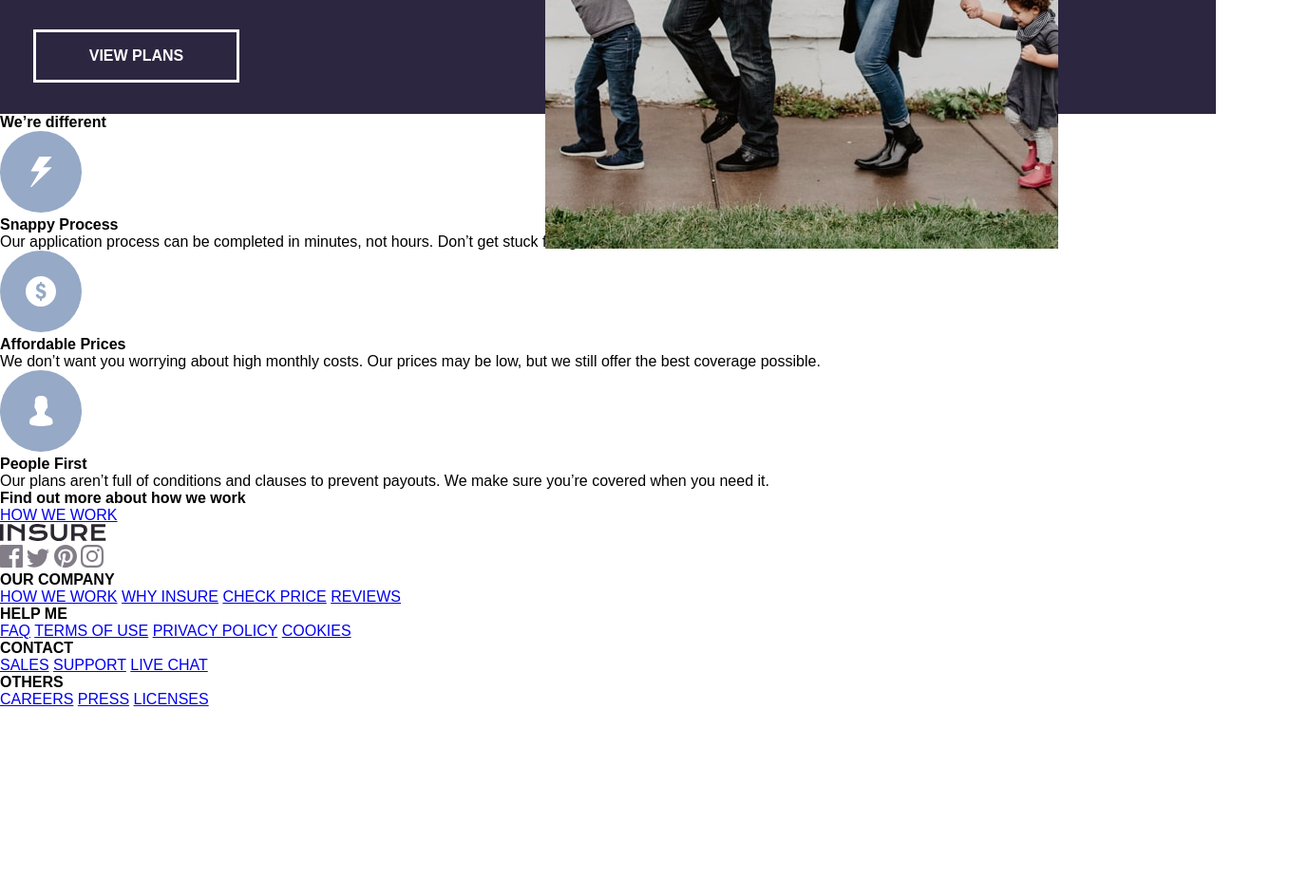
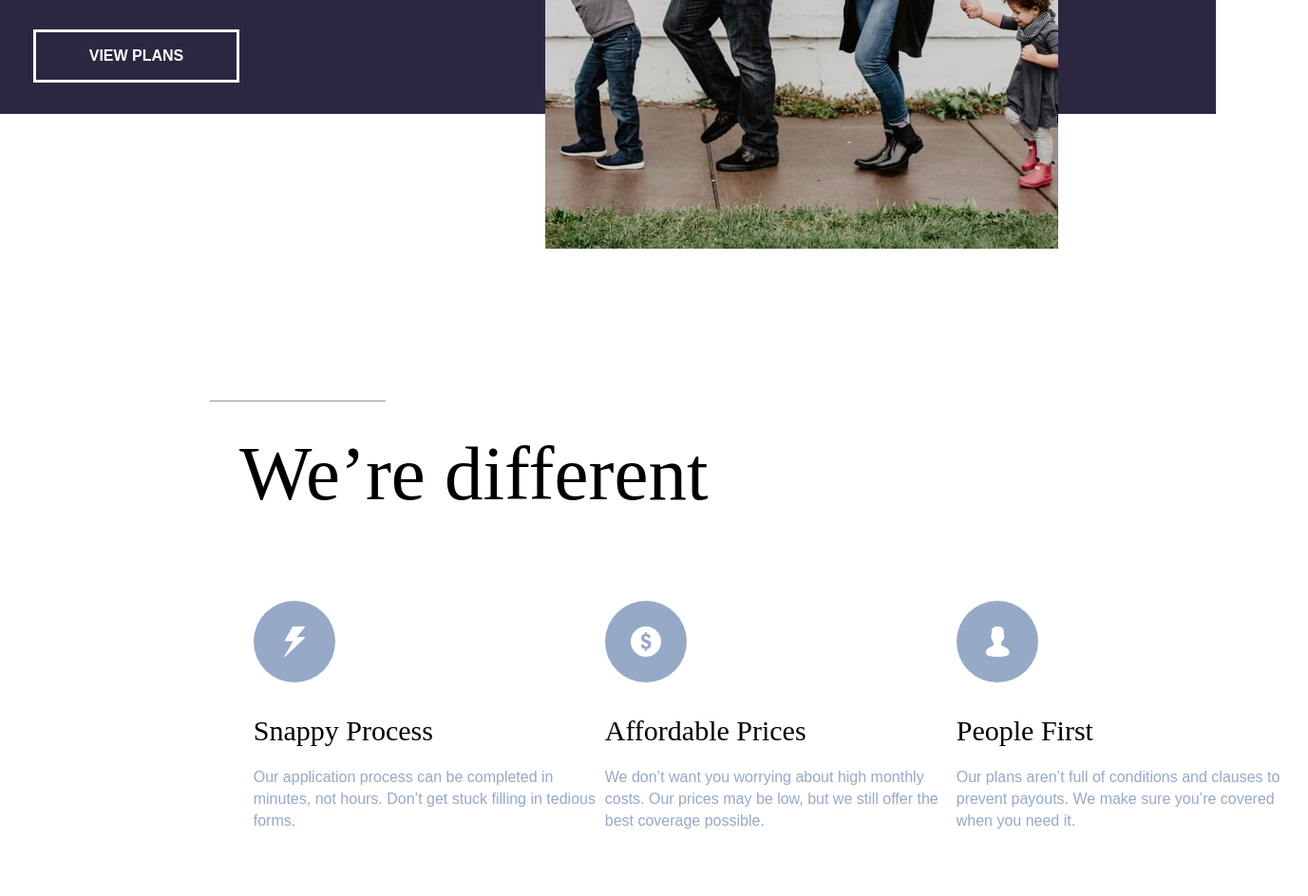
Before and after one commit to mussa1996/Insure-landing-page, a plain HTML site: page index.html in a window 1280 px wide. Shown: the part 580-1524 px from the top of the page at 95% size, 1377 px wide, since content can reach past the window. Before the commit the page ends 1326 px from the top, so only its background shows below. Drawn offline with Linux system fonts and the light colour scheme.

Commit message:
adding css in insure landing page

```diff
--- a/css/style.css
+++ b/css/style.css
@@ -1,3 +1,4 @@
+
 *{
     margin: 0;
     padding: 0;
@@ -12,7 +13,8 @@ img{
 .display-none{
     display: none;
 }
-/* header */
+/*header
+==============*/
 header{
     height: 100px;
 }
@@ -59,7 +61,8 @@ nav{
     align-items: center;
     padding: 20px;
 }
-/*mobile-menu*/
+/*mobile-menu
+==============*/
 .nav-links-desktop{
     display: none;
 }
@@ -103,7 +106,8 @@ ul{
     position: absolute;
     bottom: 1%;
 }
-/*desktop-menu*/
+/*desktop-menu
+==============*/
 @media screen and (min-width:1024px){
     .hamburger{
         display: none;
@@ -129,7 +133,8 @@ ul{
         font-weight: 700;
     }
 }
-/*Home-hero-Mobile*/
+/*Home-hero-Mobile
+==============*/
 .desktop-right-intro{
     display: none;
 }
@@ -153,7 +158,7 @@ ul{
     left: 0%;
 }
 .hero-intro{
-    background-color: #2d2640;
+    background-color: hsl(256, 26%, 20%);
     height: 500px;
     color: white;
     text-align: center;
@@ -185,7 +190,8 @@ ul{
     border: 3px solid white;
     padding: 12px 40px;
 }
-/*Home-hero-desktop*/
+/*Home-hero-desktop
+==============*/
 @media screen and (min-width:1024px){
     .home-hero{
         display: flex;
@@ -255,3 +261,281 @@ ul{
         font-weight: 700;
     }
 }
+/*Home-services-mobile
+==============*/
+.home-services{
+    margin-top: 150px;
+    text-align: center;
+}
+.top{
+    background-color:hsl(216, 30%, 68%);
+    opacity: 0.4;
+    width: 185px;
+    margin: auto;
+    height: 3px;
+    margin-bottom: 30px;
+}
+.diff{
+    font-size: 40px;
+    font-family: 'DM Serif Display', serif;
+    font-weight: 400;
+    margin-bottom: 50px;
+}
+.service-cont{
+    padding: 25px;
+}
+.snappy-icon, .afford-icon, .people-icon{
+    margin-bottom: 30px;
+}
+.snappy-h1, .afford-h1, .people-h1{
+    font-size: 26px;
+    font-family: 'DM Serif Display', serif;
+    font-weight: 400;
+    margin-bottom: 20px;
+}
+.snappy-text, .afford-text{
+    color: hsl(216, 30%, 68%);
+    margin-bottom: 40px;
+    line-height: 23px;
+}
+.people-text{
+    color: hsl(216, 30%, 68%);
+    line-height: 23px;
+}
+/*Home-services-desktop
+==============*/
+@media screen and (min-width:1024px){
+    .home-services{
+        text-align: left;
+        margin-left: 252px;
+        margin-top: 302px;
+    }
+    .top{
+        background-color: hsl(256, 26%, 20%);
+        opacity: 0.5;
+        height: 1px;
+        position: relative;
+        left: -44%;
+    }
+    .diff{
+        font-size: 81px;
+        margin-bottom: 62px;
+    }
+    .service-cont{
+        padding: 25px;
+        display: flex;
+        position: relative;
+        left: -1%;
+    }
+    .snappy-icon, .afford-icon, .people-icon{
+        margin-bottom: 30px;
+    }
+    .snappy-h1, .afford-h1, .people-h1{
+        font-size: 30px;
+        font-family: 'DM Serif Display', serif;
+        font-weight: 400;
+        margin-bottom: 20px;
+    }
+    .snappy-text, .afford-text{
+        color: hsl(216, 30%, 68%);
+        margin-bottom: 40px;
+        line-height: 23px;
+        width: 370px;
+    }
+    .people-text{
+        color: hsl(216, 30%, 68%);
+        line-height: 23px;
+        width: 370px;
+    }
+    .snappy, .affordable, .people{
+        width: 80%;
+    }
+}
+/*Home-find-more-mobile
+=======================*/
+.how-desktop{
+    display: none;
+}
+.how-mobile{
+    position: absolute;
+    right: 7%;
+    top: 280%;
+}
+.home-find-more{
+    display: flex;
+    flex-direction: column;
+    justify-content: center;
+    align-items: center;
+    background-color: hsl(256, 26%, 20%);
+    height: 347px;
+    color: white;
+    margin: 0px 25px;
+    margin-top: 70px;
+    text-align: center;
+}
+.h1-find-more{
+    font-size: 40px;
+    font-family: 'DM Serif Display', serif;
+    margin-top: 50px;
+    font-weight: 400;
+}
+.how-we-work{
+    text-decoration: none;
+    color: white;
+    margin-top: 40px;
+    border: 3px solid white;
+    padding: 12px 40px;
+    margin-bottom: 20px;
+}
+/*Home-find-more-desktop
+=======================*/
+@media screen and (min-width:1024px){
+    .how-desktop{
+        display: block;
+        position: absolute;
+        right: 15.0%;
+        top: 170%;
+    }
+    .how-mobile{
+        display: none;
+    }
+    .home-find-more{
+        flex-direction: row;
+        height: 250px;
+        text-align: center;
+        width: 70%;
+        margin: auto;
+        margin-top: 70px;
+        text-align: left;
+        justify-content: space-between;
+    }
+    .h1-find-more{
+        font-size: 56px;
+        margin-top: 9px;
+        font-weight: 400;
+        width: 44%;
+        padding: 17px 47px;
+        margin-left: 61px;
+    }
+    .how-we-work{
+        padding: 18px 57px;
+        margin-bottom: 20px;
+        margin-right: 103px;
+        font-size: 14px;
+    }
+ }
+ /*FOOTER-mobile
+=======================*/
+footer{
+    display: flex;
+    flex-direction: column;
+    height: auto;
+    justify-content: center;
+    align-items: center;
+    margin-top: 150px;
+    background-color: hsl(0, 0%, 98%);
+}
+.top-pattern-mobile{
+    position: absolute;
+    left: 0%;
+    top: 341%
+}
+.top-pattern-desktop{
+    display: none;
+}
+.links{
+    margin-top: 90px;
+}
+.insure{
+    margin-bottom: 25px;
+}
+.fb, .tweet, .pin {
+    padding-right: 10px;
+}
+.fb, .tweet, .pin, .insta:hover{
+    cursor: pointer;
+}
+.foot-links{
+    display: flex;
+    flex-direction: column;
+    text-align: center;
+    margin-top: 70px;
+}
+.link{
+    display: flex;
+    flex-direction: column;
+}
+.footer-h6{
+    color: hsl(216, 30%, 68%);
+    margin-bottom: 50px;
+}
+.questions{
+    text-decoration: none;
+    color: hsl(256, 26%, 20%);
+    font-weight: 700;
+    font-size: 14px;
+    margin-bottom: 10px;
+}
+.help, .contact,.others{
+    margin-top: 30px;
+}
+ /*FOOTER-desktop
+=======================*/
+@media screen and (min-width:1024px){
+    .footer{
+        width: 100%;
+    }
+    .top-pattern-mobile{
+        display: none;
+    }
+    .top-pattern-desktop{
+        display: block;
+        position: absolute;
+        top: 208%;
+        left: 0%;
+    }
+    .links{
+        width: 70%;
+        display: flex;
+        justify-content: space-between;
+        align-items: center;
+        margin-top: 90px;
+        border-bottom: 2px solid rgba(149, 169, 198, 0.3);
+        padding-bottom: 30px;
+    }
+    .insure{
+        margin-bottom: 25px;
+    }
+    .social{
+        margin-right: 20px;
+    }
+
+    .foot-links{
+        display: flex;
+        flex-direction: row;
+        margin-top: 70px;
+        width: 100%;
+        justify-content: space-evenly;
+        align-items: center;
+
+    }
+    .link{
+        display: flex;
+        flex-direction: column;
+    }
+    .footer-h6{
+        color: hsl(216, 30%, 68%);
+        margin-bottom: 20px;
+    }
+    .questions{
+        text-decoration: none;
+        color: hsl(256, 26%, 20%);
+        font-weight: 700;
+        font-size: 14px;
+        margin-bottom: 0px;
+        line-height: 35px;
+    }
+    .help, .contact,.others{
+        margin-top: 0px;
+    }
+}
```
